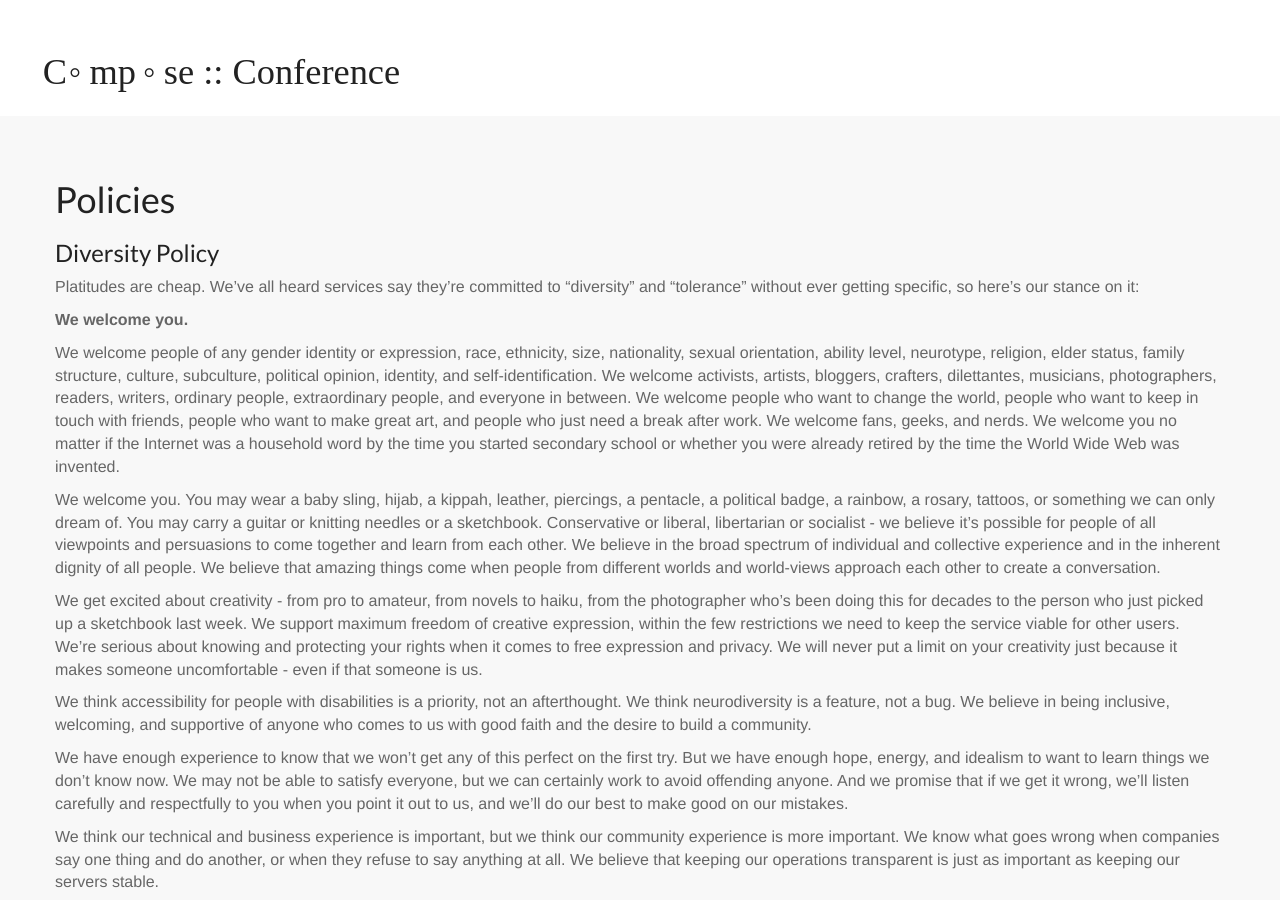
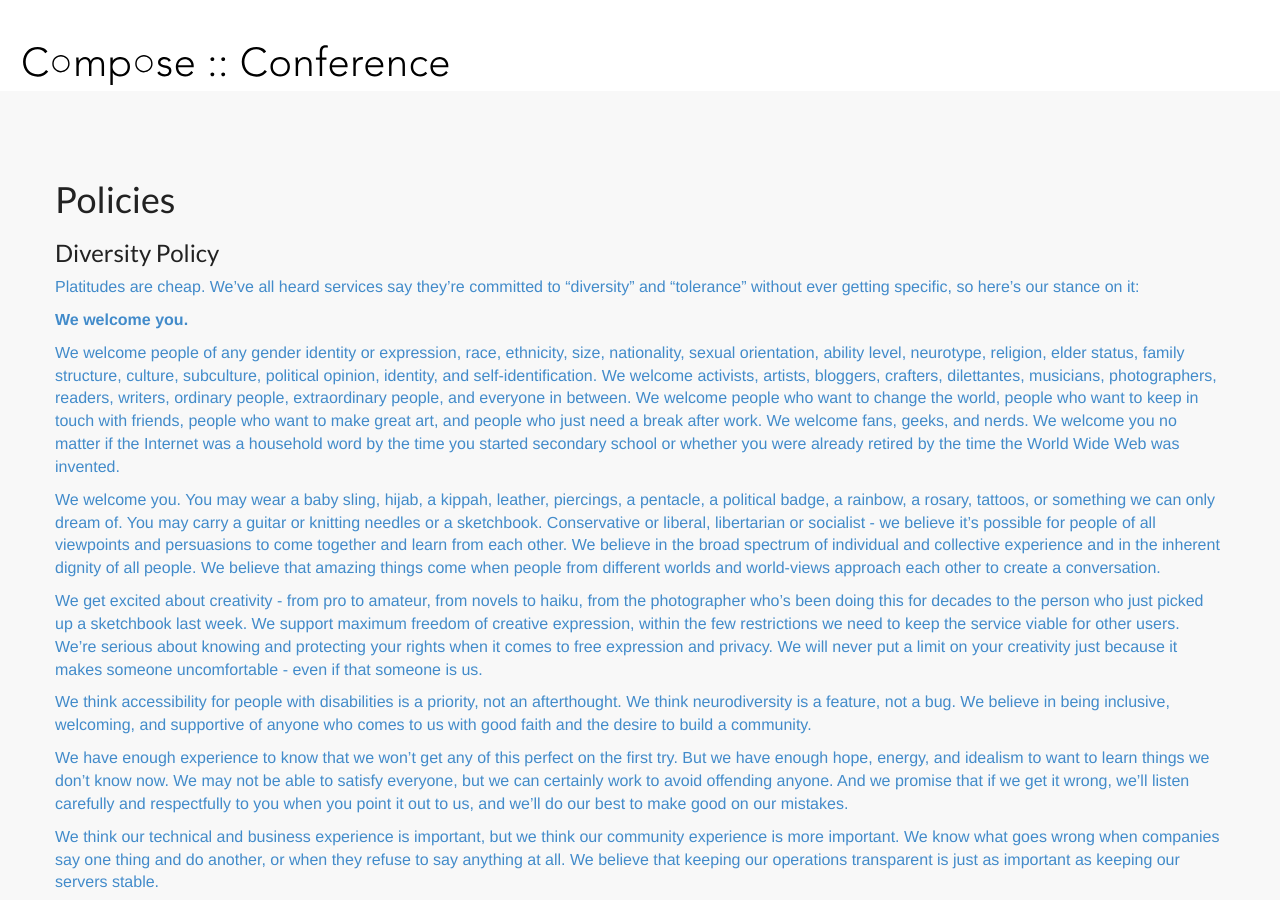
Before and after one commit to ny-haskell/composeconference, a Jekyll site: the page built from conduct.md, in a window 1280 px wide and 900 px high. Built offline with Jekyll 4.4.1, drawn with Linux system fonts in a browser that asks for light colours; Markdown is read by kramdown in place of the engine named in the settings.

Commit message:
Fix more logos

```diff
--- a/_includes/header.html
+++ b/_includes/header.html
@@ -3,7 +3,7 @@
             <div class="col-lg-6 col-md-6 col-sm-4 col-xs-11">
                 <div class="col-inner-hori">
                     <h1><a href="../" id="logo-main" class="history" alt="" title="">
-                        <img src="/assets/img/compose_conference.svg" height="80" title="Compose Conference" alt="Compose Conference Logo" /></a></h1>
+                        <img src="/assets/img/logo-no-text.svg" title="Compose Conference" alt="Compose Conference Logo">
                 </div>
             </div>
             <div class="col-lg-6 col-md-6 col-sm-8 col-xs-1">
--- a/_includes/header2016.html
+++ b/_includes/header2016.html
@@ -3,7 +3,7 @@
             <div class="col-lg-6 col-md-6 col-sm-4 col-xs-11">
                 <div class="col-inner-hori">
                     <a href="../" id="logo-main" class="history" alt="" title="">
-                        <img src="/assets/img/compose_conference.svg" height="80" title="Compose Conference" alt="Compose Conference Logo" /></a>
+                        <img src="/assets/img/logo-no-text.svg" title="Compose Conference" alt="Compose Conference Logo">
                 </div>
             </div>
             <div class="col-lg-6 col-md-6 col-sm-8 col-xs-1">
```
